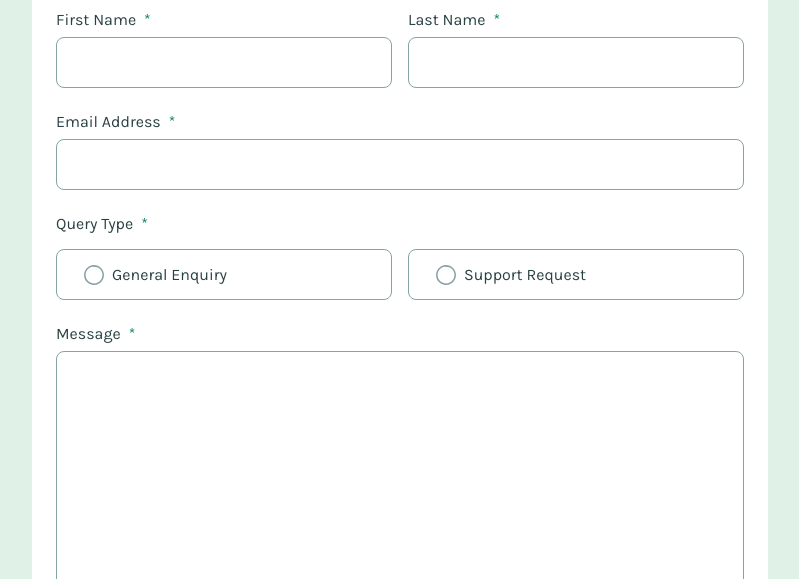
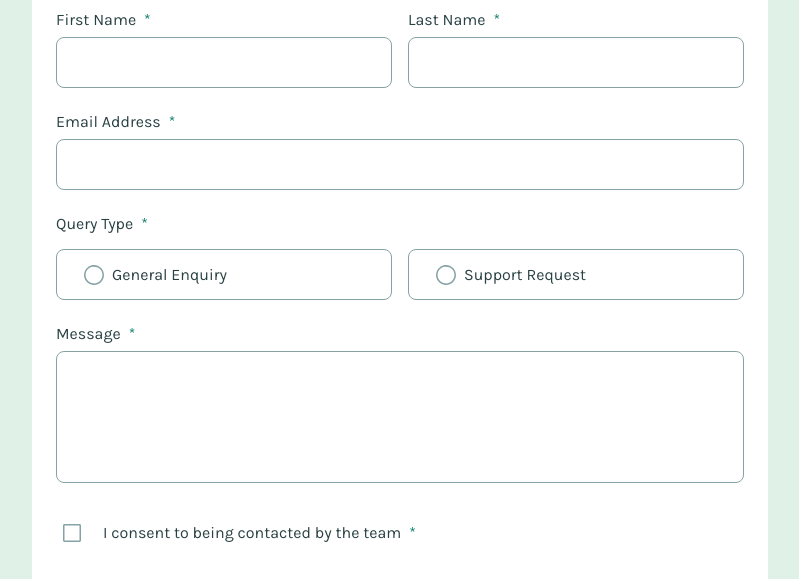
Before and after one commit to Jolijn0101/accessible-form, a plain HTML site: page index.html in a window 1280 px wide. Shown: the part 211-790 px from the top of the page, without its empty margins (240-1039 px from the left). Drawn offline with Linux system fonts and the light colour scheme.

Commit message:
resizing textarea and input text

```diff
--- a/style.css
+++ b/style.css
@@ -67,6 +67,15 @@ textarea,
     display: block;
 }
 
+input,
+textarea {
+    font-family: 'Karla', sans-serif;
+    font-size: 1.125rem;
+    font-weight: 400;
+    line-height: 150%;
+    color: #2a4144;
+}
+
 @media screen and (min-width: 768px) {
     .name-wrapper,
     .query-type-container {
@@ -102,9 +111,21 @@ input[type='radio'] {
     position: absolute;
 }
 
+/* textarea */
 textarea {
     height: 240px;
     resize: none;
+}
+
+@media screen and (min-width: 768px) {
+    textarea {
+        height: 132px;
+    }
+}
+@media screen and (min-width: 1440px) {
+    textarea {
+        height: 105px;
+    }
 }
 
 /* checkbox */
```
